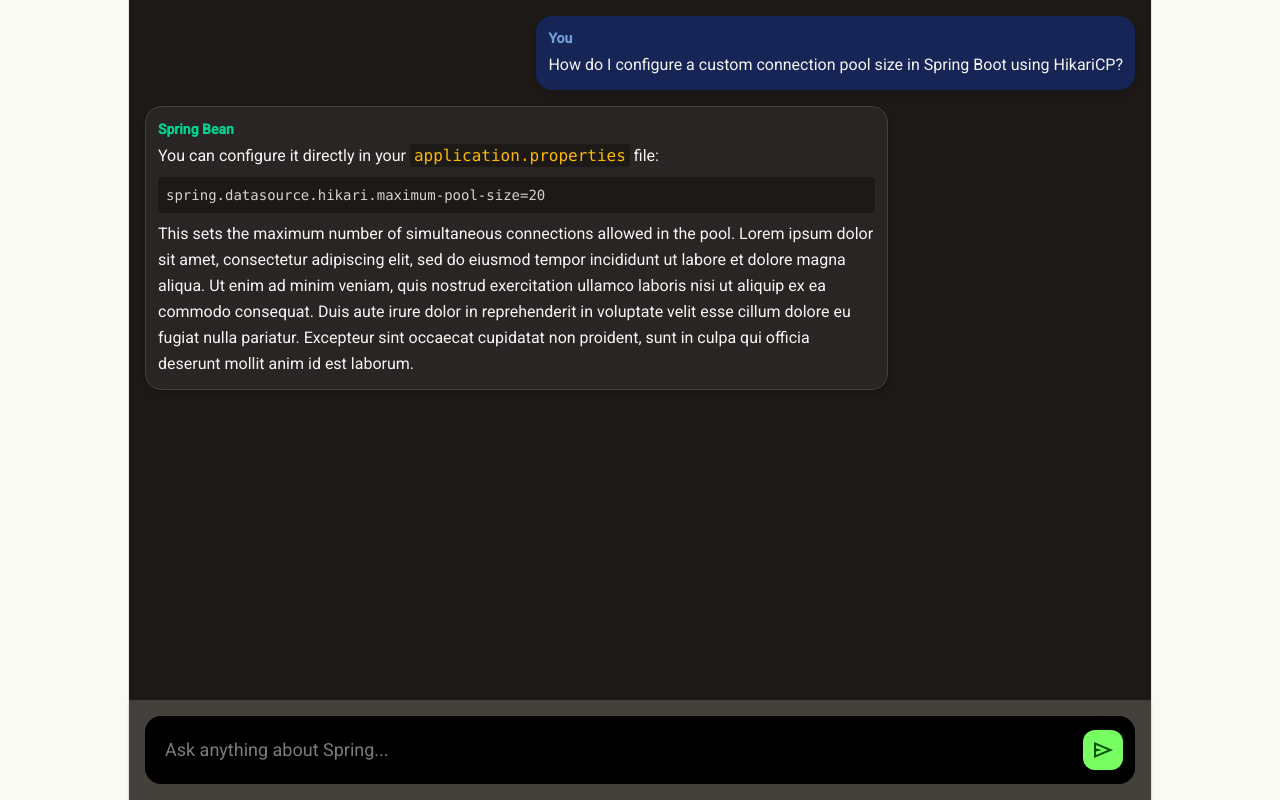
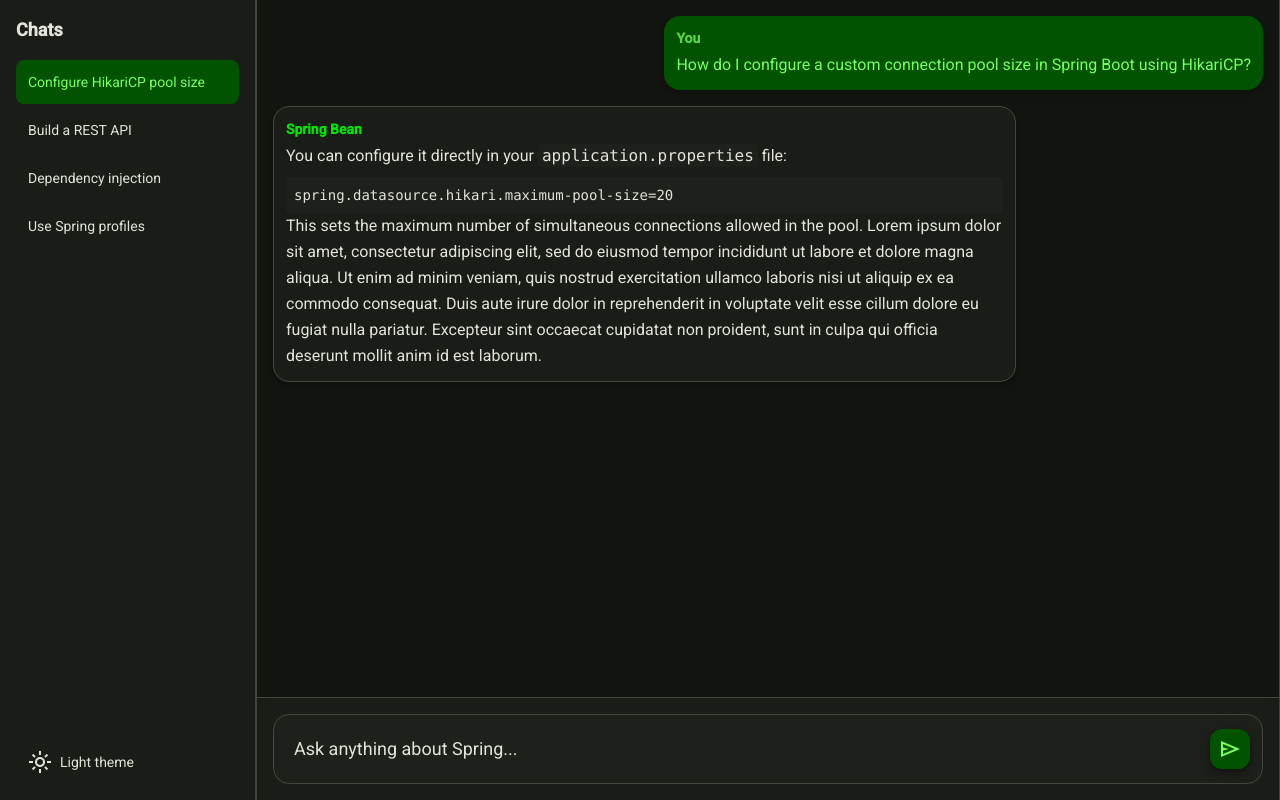
Before and after one commit to Darsh-KP/chatbot, an Angular app in the folder chatbot-frontend/: page / in a window 1280 px wide. Built offline with nearby package versions, Linux system fonts and the light colour scheme.

Commit message:
CHAT-3: added basic sidebar

```diff
--- a/chatbot-frontend/src/app/components/view/chat/chat.css
+++ b/chatbot-frontend/src/app/components/view/chat/chat.css
@@ -0,0 +1,162 @@
+/* Material tokens resolve for the wrapper's color-scheme, avoiding a second hard-coded palette. */
+/*
+  - most of the classes are used here to ensure that the light/dark mode toggle works correctly
+  - note how the variables all take values from the material design tokens
+ */
+.chat-layout {
+  display: flex;
+  width: 100%;
+  height: 100vh;
+  height: 100dvh;
+  overflow: hidden;
+  color-scheme: dark;
+}
+
+.chat-layout.light-theme {
+  color-scheme: light;
+}
+
+.chat-sidebar {
+  display: flex;
+  flex: 0 0 16rem;
+  flex-direction: column;
+  gap: 1rem;
+  padding: 1rem;
+  border-right: 1px solid var(--mat-sys-outline-variant);
+  background: var(--mat-sys-surface-container-low);
+  color: var(--mat-sys-on-surface);
+}
+
+.chat-sidebar h1 {
+  margin: 0;
+}
+
+.chat-sidebar ul {
+  margin: 0;
+  padding: 0;
+  list-style: none;
+}
+
+.chat-thread {
+  display: flex;
+  width: 100%;
+  min-height: 2.75rem;
+  align-items: center;
+  gap: 0.5rem;
+  padding: 0.625rem 0.75rem;
+  border: 0;
+  border-radius: var(--mat-sys-corner-small);
+  background: transparent;
+  color: var(--mat-sys-on-surface-variant);
+  font: inherit;
+  text-align: left;
+  cursor: pointer;
+}
+
+.chat-thread:hover {
+  background: var(--mat-sys-surface-container-high);
+}
+
+.chat-thread-selected {
+  background: var(--mat-sys-primary-container);
+  color: var(--mat-sys-on-primary-container);
+}
+
+.chat-thread:focus-visible {
+  outline: 3px solid var(--mat-sys-primary);
+  outline-offset: 2px;
+}
+
+.chat-pane {
+  flex: 1;
+  min-width: 0;
+}
+
+.chat-divider {
+  border-color: var(--mat-sys-outline-variant);
+}
+
+.chat-surface {
+  background: var(--mat-sys-surface);
+  color: var(--mat-sys-on-surface);
+}
+
+.chat-user-message {
+  background: var(--mat-sys-primary-container);
+  color: var(--mat-sys-on-primary-container);
+}
+
+.chat-assistant-message {
+  border-color: var(--mat-sys-outline-variant);
+  background: var(--mat-sys-surface-container-low);
+  color: var(--mat-sys-on-surface);
+}
+
+.chat-assistant-label {
+  color: var(--mat-sys-primary);
+}
+
+.chat-inline-code,
+.chat-code-block,
+.chat-prompt {
+  background: var(--mat-sys-surface-container);
+  color: var(--mat-sys-on-surface);
+}
+
+.chat-code-block {
+  margin: 0;
+}
+
+.chat-composer {
+  border-color: var(--mat-sys-outline-variant);
+  background: var(--mat-sys-surface-container-low);
+}
+
+.chat-prompt {
+  border: 1px solid var(--mat-sys-outline-variant);
+}
+
+.chat-prompt textarea {
+  color: var(--mat-sys-on-surface);
+}
+
+.chat-prompt textarea::placeholder {
+  color: var(--mat-sys-on-surface-variant);
+  opacity: 1;
+}
+
+@media (max-width: 640px) {
+  /* Switch to a horizontal thread strip on narrow screens so chat history stays reachable. */
+  .chat-layout {
+    height: auto;
+    min-height: 100vh;
+    min-height: 100dvh;
+    flex-direction: column;
+    overflow: visible;
+  }
+
+  .chat-sidebar {
+    flex: 0 0 auto;
+    gap: 0.5rem;
+    border-right: 0;
+    border-bottom: 1px solid var(--mat-sys-outline-variant);
+  }
+
+  .chat-sidebar nav ul {
+    flex-direction: row;
+    overflow-x: auto;
+  }
+
+  .chat-sidebar nav li {
+    flex: 0 0 auto;
+  }
+
+  .chat-sidebar nav .chat-thread {
+    width: auto;
+  }
+
+  .chat-pane {
+    height: calc(100dvh - 10rem);
+    min-height: 24rem;
+  }
+}
--- a/chatbot-frontend/src/app/components/view/chat/chat.html
+++ b/chatbot-frontend/src/app/components/view/chat/chat.html
@@ -1,32 +1,69 @@
-<!-- TODO: Add sidebar for chat history? -->
+<!--
+  the changes here correlate with the additions in the local .css file, assigning classes
+  to the elements to properly facilitate the light/dark theme toggle
+-->
 
-<div class="flex flex-col h-screen max-w-5xl mx-auto border-x bg-stone-900 border-gray-200">
+<div class="chat-layout" [class.light-theme]="!isDarkTheme()">
+  <aside class="chat-sidebar" aria-label="Chat sidebar">
+    <h1 class="text-lg font-semibold">Chats</h1>
+    <nav aria-label="Chat threads">
+      <ul class="flex flex-col gap-1">
+        @for (thread of threads; track thread.id) {
+          <li>
+            <button
+              type="button"
+              class="chat-thread"
+              [class.chat-thread-selected]="selectedThread().id === thread.id"
+              [attr.aria-current]="selectedThread().id === thread.id ? 'page' : null"
+              (click)="selectThread(thread)"
+            >
+              {{ thread.title }}
+            </button>
+          </li>
+        }
+      </ul>
+    </nav>
+    <button
+      type="button"
+      class="chat-thread mt-auto"
+      [attr.aria-label]="isDarkTheme() ? 'Switch to light theme' : 'Switch to dark theme'"
+      [attr.aria-pressed]="!isDarkTheme()"
+      (click)="toggleTheme()"
+    >
+      <mat-icon aria-hidden="true">{{ isDarkTheme() ? 'light_mode' : 'dark_mode' }}</mat-icon>
+      <span>{{ isDarkTheme() ? 'Light theme' : 'Dark theme' }}</span>
+    </button>
+  </aside>
+
+<div class="chat-pane flex flex-col h-screen max-w-5xl mx-auto border-x chat-divider chat-surface">
   <!-- Scrollable Message Area -->
   <main class="flex-1 overflow-y-auto p-4 space-y-4 flex flex-col
                scrollbar-thin scrollbar-track-transparent scrollbar-thumb-gray-400">
     <!-- User Message -->
-    <div class="max-w-[75%] p-3 rounded-2xl bg-blue-950 self-end shadow-md">
-      <p class="text-sm font-semibold opacity-75 mb-1 text-blue-300">You</p>
-      <div class="text-base leading-relaxed text-stone-100">
-        How do I configure a custom connection pool size in Spring Boot using HikariCP?
-      </div>
+    <div class="max-w-[75%] p-3 rounded-2xl chat-user-message self-end shadow-md">
+      <p class="text-sm font-semibold opacity-75 mb-1">You</p>
+      <div class="text-base leading-relaxed">{{ selectedThread().question }}</div>
     </div>
 
     <!-- AI Message -->
-    <div class="max-w-[75%] p-3 rounded-2xl bg-stone-800 text-stone-100 self-start border border-stone-700 shadow-md">
-      <p class="text-sm font-semibold text-emerald-400 mb-1">Spring Bean</p>
+    <div class="max-w-[75%] p-3 rounded-2xl chat-assistant-message self-start border shadow-md">
+      <p class="text-sm font-semibold chat-assistant-label mb-1">Spring Bean</p>
       <div class="text-base leading-relaxed space-y-2">
-        <p>You can configure it directly in your <code class="bg-stone-900 px-1 py-0.5 rounded text-amber-400">application.properties</code> file:</p>
-        <pre class="bg-stone-900 p-2 rounded text-sm text-stone-300 overflow-x-auto">spring.datasource.hikari.maximum-pool-size=20</pre>
-        <p>This sets the maximum number of simultaneous connections allowed in the pool. Lorem ipsum dolor sit amet, consectetur adipiscing elit, sed do eiusmod tempor incididunt ut labore et dolore magna aliqua. Ut enim ad minim veniam, quis nostrud exercitation ullamco laboris nisi ut aliquip ex ea commodo consequat. Duis aute irure dolor in reprehenderit in voluptate velit esse cillum dolore eu fugiat nulla pariatur. Excepteur sint occaecat cupidatat non proident, sunt in culpa qui officia deserunt mollit anim id est laborum.</p>
+        <p>{{ selectedThread().answerIntro }}@if (selectedThread().answerCodeLabel) {<code class="chat-inline-code px-1 py-0.5 rounded">{{ selectedThread().answerCodeLabel }}</code>}{{ selectedThread().answerAfterCode }}</p>
+        @if (selectedThread().answerCode) {
+          <pre class="chat-code-block p-2 rounded text-sm overflow-x-auto">{{ selectedThread().answerCode }}</pre>
+        }
+        @if (selectedThread().answerDetail) {
+          <p>{{ selectedThread().answerDetail }}</p>
+        }
       </div>
     </div>
   </main>
 
   <!-- Bottom Fixed Interface Form Panel -->
-  <footer class="p-4 border-t bg-stone-700 shadow-md">
+  <footer class="chat-composer p-4 border-t shadow-md">
       <!-- User prompt input area -->
-      <div class="flex items-center gap-2 w-full bg-black rounded-2xl p-3 text-stone-100 text-lg">
+      <div class="chat-prompt flex items-center gap-2 w-full rounded-2xl p-3 text-lg">
         <textarea
           cdkTextareaAutosize
           #autosize="cdkTextareaAutosize"
@@ -48,3 +85,4 @@
       </div>
   </footer>
 </div>
+</div>
--- a/chatbot-frontend/src/app/components/view/chat/chat.ts
+++ b/chatbot-frontend/src/app/components/view/chat/chat.ts
@@ -1,7 +1,56 @@
-import { Component } from '@angular/core';
+import { Component, signal } from '@angular/core';
 import { MatMiniFabButton } from '@angular/material/button';
 import { MatIcon } from '@angular/material/icon';
 import { CdkTextareaAutosize } from '@angular/cdk/text-field';
+
+// this interface would be a DTO (some properties might not be necessary)
+interface ChatThread {
+  id: string;
+  title: string;
+  question: string;
+  answerIntro: string;
+  answerCodeLabel?: string;
+  answerAfterCode?: string;
+  answerCode?: string;
+  answerDetail?: string;
+}
+
+// Keep the initial conversation's original copy while giving the sidebar local sample threads.
+// hardcoded chat threads for visualization -> this would be replaced with a call to the backend
+const THREADS: ChatThread[] = [
+  {
+    id: 'hikari-pool',
+    title: 'Configure HikariCP pool size',
+    question: 'How do I configure a custom connection pool size in Spring Boot using HikariCP?',
+    answerIntro: 'You can configure it directly in your ',
+    answerCodeLabel: 'application.properties',
+    answerAfterCode: ' file:',
+    answerCode: 'spring.datasource.hikari.maximum-pool-size=20',
+    answerDetail:
+      'This sets the maximum number of simultaneous connections allowed in the pool. Lorem ipsum dolor sit amet, consectetur adipiscing elit, sed do eiusmod tempor incididunt ut labore et dolore magna aliqua. Ut enim ad minim veniam, quis nostrud exercitation ullamco laboris nisi ut aliquip ex ea commodo consequat. Duis aute irure dolor in reprehenderit in voluptate velit esse cillum dolore eu fugiat nulla pariatur. Excepteur sint occaecat cupidatat non proident, sunt in culpa qui officia deserunt mollit anim id est laborum.',
+  },
+  {
+    id: 'rest-api',
+    title: 'Build a REST API',
+    question: 'What is the usual way to build a REST API in Spring Boot?',
+    answerIntro:
+      'Create a controller with @RestController, map routes with request-mapping annotations, and delegate business logic to a service.',
+  },
+  {
+    id: 'dependency-injection',
+    title: 'Dependency injection',
+    question: 'How does dependency injection work in Spring?',
+    answerIntro:
+      'Spring creates and manages application objects as beans, then injects their dependencies through constructors or other supported injection points.',
+  },
+  {
+    id: 'spring-profiles',
+    title: 'Use Spring profiles',
+    question: 'How can I use different Spring profiles for development and production?',
+    answerIntro:
+      'Put environment-specific settings in files such as application-dev.properties and application-prod.properties, then activate the profile you need.',
+  },
+];
 
 @Component({
   imports: [MatMiniFabButton, MatIcon, CdkTextareaAutosize],
@@ -9,4 +58,16 @@ import { CdkTextareaAutosize } from '@angular/cdk/text-field';
   styleUrl: './chat.css',
   templateUrl: './chat.html',
 })
-export class Chat {}
+export class Chat {
+  protected readonly threads = THREADS;
+  protected readonly selectedThread = signal(THREADS[0]);
+  protected readonly isDarkTheme = signal(true);
+
+  protected selectThread(thread: ChatThread): void {
+    this.selectedThread.set(thread);
+  }
+
+  protected toggleTheme(): void {
+    this.isDarkTheme.update((isDark) => !isDark);
+  }
+}
```
Also changed, not shown: 1 other file (tests, documents, lock files or other folders).
